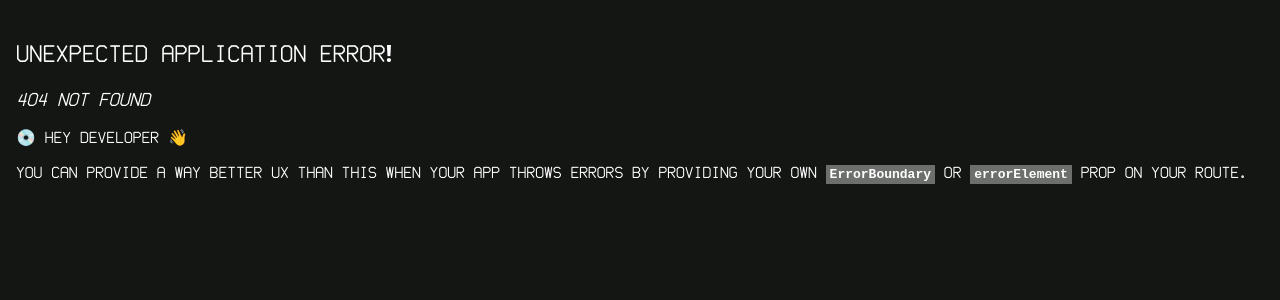
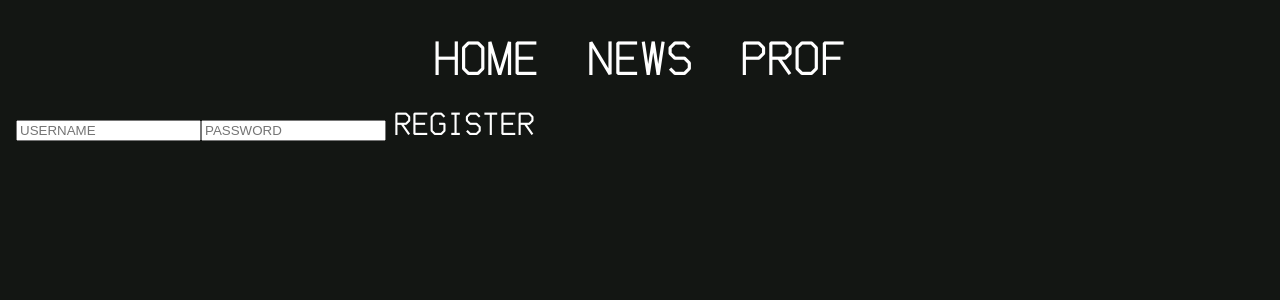
Before and after one commit to ojones28/dcs88-web, a React (Vite) app in the folder frontend/: page /profile/register in a window 1280 px wide. Before the commit this address had no page. Shown: the top 300 px of the page. Built offline with nearby package versions, Linux system fonts and the light colour scheme; a web font is replaced by a local one.

Commit message:
User login and button component

```diff
--- /dev/null
+++ b/frontend/src/assets/styles/profile.css
@@ -0,0 +1,12 @@
+.profileLogin {
+    display: flex;
+    flex-direction: column;
+    justify-content: space-around;
+    padding: 10% 0;
+    height: 100%;
+}
+
+.profileLogin a {
+    margin: 0 auto;
+    font-size: 3rem;
+}
--- a/frontend/src/components/Button.jsx
+++ b/frontend/src/components/Button.jsx
@@ -0,0 +1,11 @@
+export default function Button(props) {
+    let className = "button"
+    if (props.color) {
+        className += " " + props.color;
+    }
+    return (
+        props.href
+        ? <a className={className} href={props.href}>{props.children}</a>
+        : <button className={className} onClick={props.onClick}>{props.children}</button>
+    )
+}
--- a/frontend/src/components/Navbar.jsx
+++ b/frontend/src/components/Navbar.jsx
@@ -1,11 +1,19 @@
 import { NavLink } from "react-router";
+import Button from "./Button";
 
 export default function Navbar() {
     return (
         <div className="nav-container">
             <nav className="navbar">
-                <NavLink className="button" to="/" end>HOME</NavLink>
-                <NavLink className="button" to="/news">NEWS</NavLink>
+                <Button>
+                    <NavLink to="/" end>HOME</NavLink>
+                </Button>
+                <Button>
+                    <NavLink to="/news" end>NEWS</NavLink>
+                </Button>
+                <Button>
+                    <NavLink to="/profile/" end>PROF</NavLink>
+                </Button>
             </nav>
         </div>
     )
--- /dev/null
+++ b/frontend/src/components/TextInput.jsx
@@ -0,0 +1,7 @@
+export default function TextInput(props) {
+    let className = "text"
+    if (props.color) {
+        className += " " + props.color;
+    }
+    return (<input type="text" placeholder={props.placeholder} className={className}>{props.children}</input>)
+}
--- a/frontend/src/index.css
+++ b/frontend/src/index.css
@@ -19,6 +19,19 @@
     --primary: #FFFFFF;
     --secondary: #000000;
     --highlight: #F8FC2A;
+    --red: #BC3B3B;
+}
+
+html {
+    height: 100%;
+    box-sizing: border-box;
+}
+*, *:before, *:after {
+    box-sizing: inherit;
+}
+
+html, a, button, input, textarea, select {
+    cursor: url("./assets/images/cursor.svg") 16 16, auto;
 }
 
 body {
@@ -31,6 +44,13 @@ body {
 
 #root {
     padding: 1rem;
+    height: 100vh;
+    display: flex;
+    flex-direction: column;
+}
+
+main {
+    height: 100%;
 }
 
 .nav-container {
@@ -44,14 +64,39 @@ body {
     justify-content: space-between;
 }
 
+.navbar button {
+    margin: 1rem;
+}
+
 .navbar a {
-    text-decoration: none;
     font-size: 3rem;
-    margin: 1rem;
+}
+
+.button.red {
+    color: var(--red);
 }
 
 .button {
     color: var(--primary);
+    padding: 0.5rem;
+    font-weight: bold;
+    font-family: inherit;
+    font-size: 2rem;
+    border: none;
+    background-color: transparent;
+    text-decoration: none;
+}
+
+.button a {
+    text-decoration: none;
+    color: inherit;
+}
+
+.button:has(a) {
+    padding: 0;
+}
+
+.button > a {
     padding: 0.5rem;
 }
 
@@ -64,7 +109,8 @@ body {
     color: var(--primary);
 }
 
-.button.active {
+.button.active,
+.button:has(.active) {
     background-color: var(--primary);
-    color: var(--secondary)
+    color: var(--secondary);
 }
--- a/frontend/src/main.jsx
+++ b/frontend/src/main.jsx
@@ -7,6 +7,8 @@ import './index.css'
 import Root from './pages/Root'
 import Home from './pages/Home'
 import News from './pages/News'
+import Profile from './pages/Profile'
+import LoginRegister from './pages/profile/LoginRegister'
 
 const router = createBrowserRouter([
     {
@@ -14,7 +16,12 @@ const router = createBrowserRouter([
         Component: Root,
         children: [
             { index: true, Component: Home },
-            { path: "news", Component: News }
+            { path: "news", Component: News },
+            { path: "profile", children: [
+                { index: true, Component: Profile },
+                { path: "login", Component: () => <LoginRegister mode="login" /> },
+                { path: "register", Component: () => <LoginRegister mode="register" /> },
+            ] },
         ]
     }
 ])
--- /dev/null
+++ b/frontend/src/pages/Profile.jsx
@@ -0,0 +1,8 @@
+import '../assets/styles/profile.css'
+import ProfileNew from "./profile/ProfileNew";
+
+export default function Profile() {
+    return (
+        <ProfileNew />
+    )
+}
--- /dev/null
+++ b/frontend/src/pages/profile/LoginRegister.jsx
@@ -0,0 +1,12 @@
+import Button from "../../components/Button";
+import TextInput from "../../components/TextInput";
+
+export default function LoginRegister(props) {
+    return (
+        <div>
+            <TextInput placeholder="USERNAME" />
+            <TextInput placeholder="PASSWORD" />
+            <Button>{props.mode == "login" ? "LOGIN" : "REGISTER"}</Button>
+        </div>
+    )
+}
--- /dev/null
+++ b/frontend/src/pages/profile/ProfileNew.jsx
@@ -0,0 +1,10 @@
+import Button from "../../components/Button";
+
+export default function ProfileNew() {
+    return (
+        <div className="profileLogin">
+            <Button href="login">LOGIN</Button>
+            <Button href="register">REGISTER</Button>
+        </div>
+    )
+}
--- /dev/null
+++ b/frontend/src/pages/profile/ProfileUser.jsx
@@ -0,0 +1,5 @@
+export default function ProfileUser() {
+    return (
+        <></>
+    )
+}
```
Also changed, not shown: frontend/src/assets/images/cursor.svg (added). Lines whose indentation alone changed are shown as unchanged.
